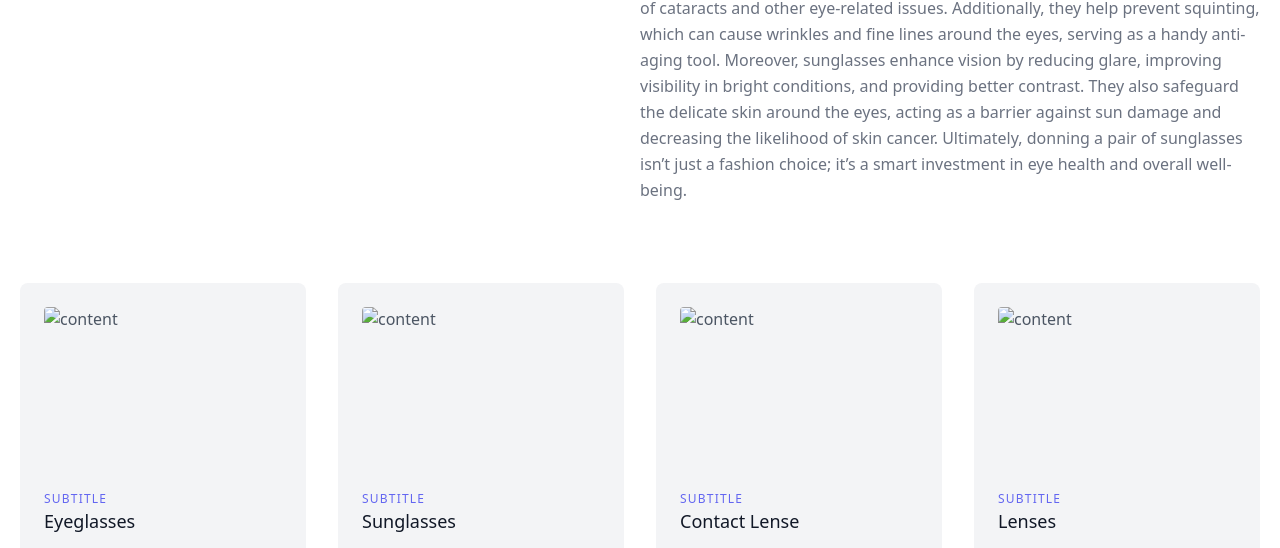
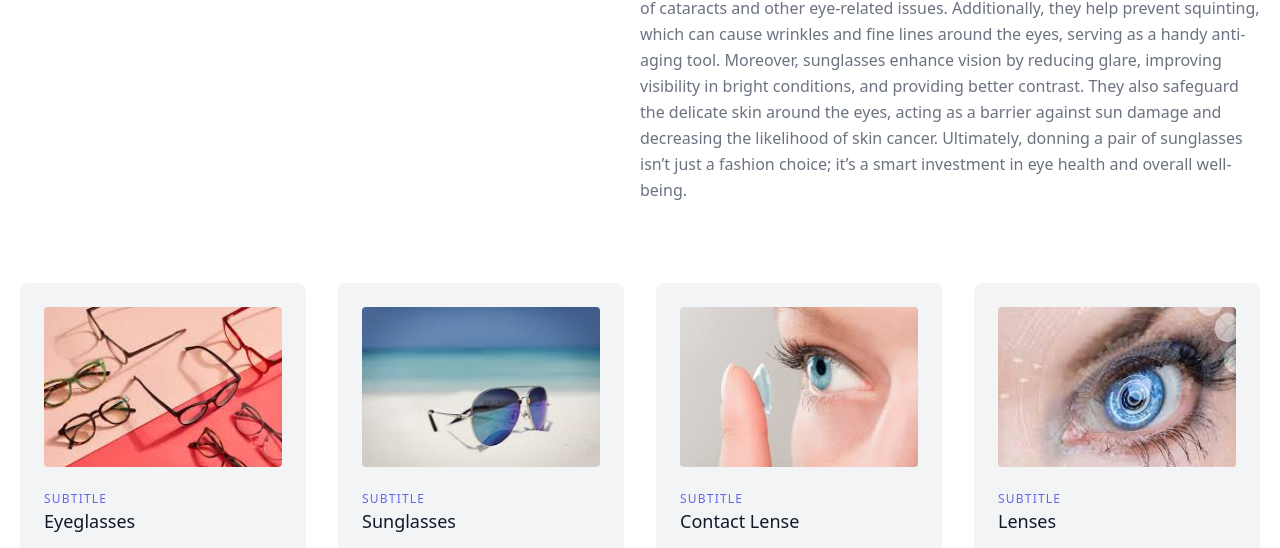
Before and after one commit to MuhammadZainSiddiqui28/zain, a plain HTML site: page index.html in a window 1280 px wide. Shown: the part 231-779 px from the top of the page. Drawn offline with nearby package versions, Linux system fonts and the light colour scheme.

Commit message:
Add files via upload

```diff
--- a/index.html
+++ b/index.html
@@ -45,7 +45,7 @@
       <div class="flex flex-wrap -m-4">
         <div class="xl:w-1/4 md:w-1/2 p-4">
           <div class="bg-gray-100 p-6 rounded-lg">
-            <img class="h-40 rounded w-full object-cover object-center mb-6" src="./media/1.jpg" alt="content">
+            <img class="h-40 rounded w-full object-cover object-center mb-6" src="1.jpg" alt="content">
             <h3 class="tracking-widest text-indigo-500 text-xs font-medium title-font">SUBTITLE</h3>
             <h2 class="text-lg text-gray-900 font-medium title-font mb-4">Eyeglasses</h2>
             <p class="leading-relaxed text-base">Eyeglasses, more than a simple visual aid, are a gateway to clarity and confidence. They not only correct vision impairments but also serve as a unique expression of personal style. These frames, crafted with precision, not only enhance one's vision but also reflect individuality and fashion sense</p>
@@ -53,7 +53,7 @@
         </div>
         <div class="xl:w-1/4 md:w-1/2 p-4">
           <div class="bg-gray-100 p-6 rounded-lg">
-            <img class="h-40 rounded w-full object-cover object-center mb-6" src="./media/2.jpg" alt="content">
+            <img class="h-40 rounded w-full object-cover object-center mb-6" src="2.jpg" alt="content">
             <h3 class="tracking-widest text-indigo-500 text-xs font-medium title-font">SUBTITLE</h3>
             <h2 class="text-lg text-gray-900 font-medium title-font mb-4">Sunglasses</h2>
             <p class="leading-relaxed text-base">Sunglasses are more than just a fashion accessory; they're a safeguard for our eyes and an expression of style. Beyond their cool and trendy appeal, sunglasses provide essential protection against harmful UV rays, shielding our eyes from potential damage and reducing the risk of eye-related issues</p>
@@ -61,7 +61,7 @@
         </div>
         <div class="xl:w-1/4 md:w-1/2 p-4">
           <div class="bg-gray-100 p-6 rounded-lg">
-            <img class="h-40 rounded w-full object-cover object-center mb-6" src="./media/3.jpg" alt="content">
+            <img class="h-40 rounded w-full object-cover object-center mb-6" src="3.jpg" alt="content">
             <h3 class="tracking-widest text-indigo-500 text-xs font-medium title-font">SUBTITLE</h3>
             <h2 class="text-lg text-gray-900 font-medium title-font mb-4">Contact Lense</h2>
             <p class="leading-relaxed text-base">Contact lenses, the discreet marvels of vision correction, offer a liberating alternative to traditional eyeglasses. These thin, curved lenses sit directly on the eye's surface, providing clear vision without the frames. Beyond their cosmetic appeal, contacts offer unparalleled conveniences.</p>
@@ -69,7 +69,7 @@
         </div>
         <div class="xl:w-1/4 md:w-1/2 p-4">
           <div class="bg-gray-100 p-6 rounded-lg">
-            <img class="h-40 rounded w-full object-cover object-center mb-6" src="./media/4.jpg" alt="content">
+            <img class="h-40 rounded w-full object-cover object-center mb-6" src="4.jpg" alt="content">
             <h3 class="tracking-widest text-indigo-500 text-xs font-medium title-font">SUBTITLE</h3>
             <h2 class="text-lg text-gray-900 font-medium title-font mb-4">Lenses</h2>
             <p class="leading-relaxed text-base">The eye lens, a remarkable natural marvel, plays a pivotal role in our vision. Positioned behind the iris, this transparent structure works akin to a camera lens, focusing light onto the retina, allowing us to see. Its flexibility enables it to change shape, adjusting focus to see objects at varying distances.</p>
@@ -83,7 +83,7 @@
   <section class="text-gray-600 body-font overflow-hidden">
     <div class="container px-5 py-24 mx-auto">
       <div class="lg:w-4/5 mx-auto flex flex-wrap">
-        <img alt="ecommerce" class="lg:w-1/2 w-full lg:h-auto h-64 object-contain object-center rounded" src="./media/5.jpg">
+        <img alt="ecommerce" class="lg:w-1/2 w-full lg:h-auto h-64 object-contain object-center rounded" src="5.jpg">
         <div class="lg:w-1/2 w-full lg:pl-10 lg:py-6 mt-6 lg:mt-0">
           <h2 class="text-sm title-font text-gray-500 tracking-widest">Ray Ban</h2>
           <h1 class="text-gray-900 text-3xl title-font font-medium mb-1">The Club Master</h1>
```
